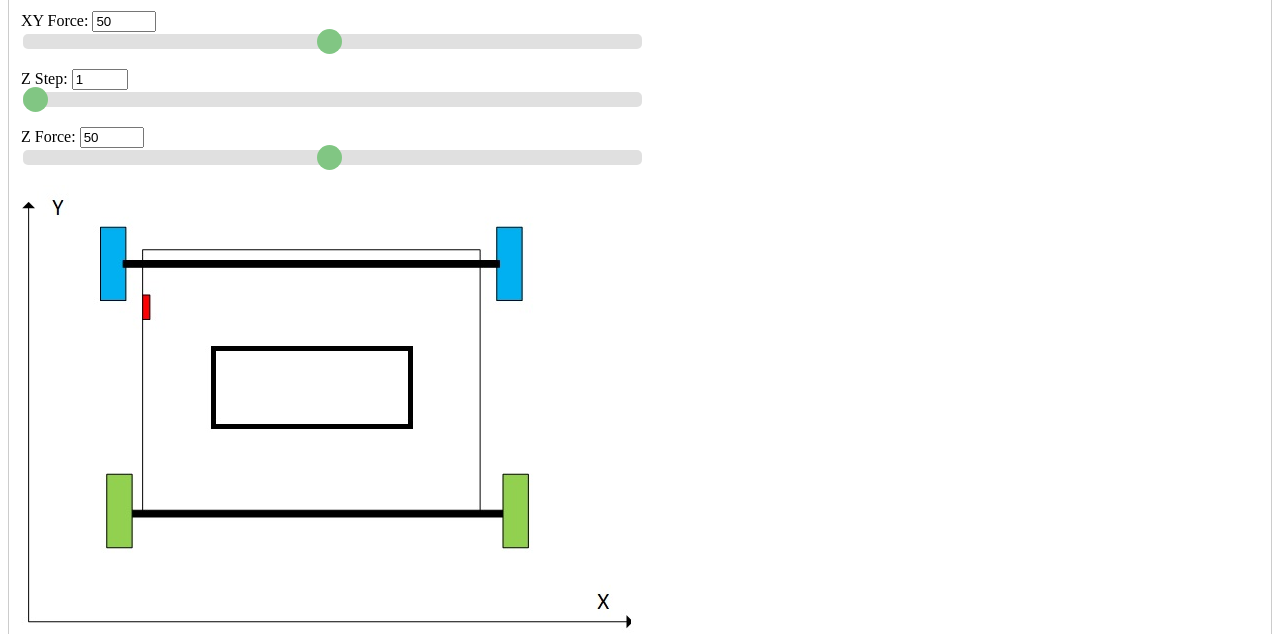
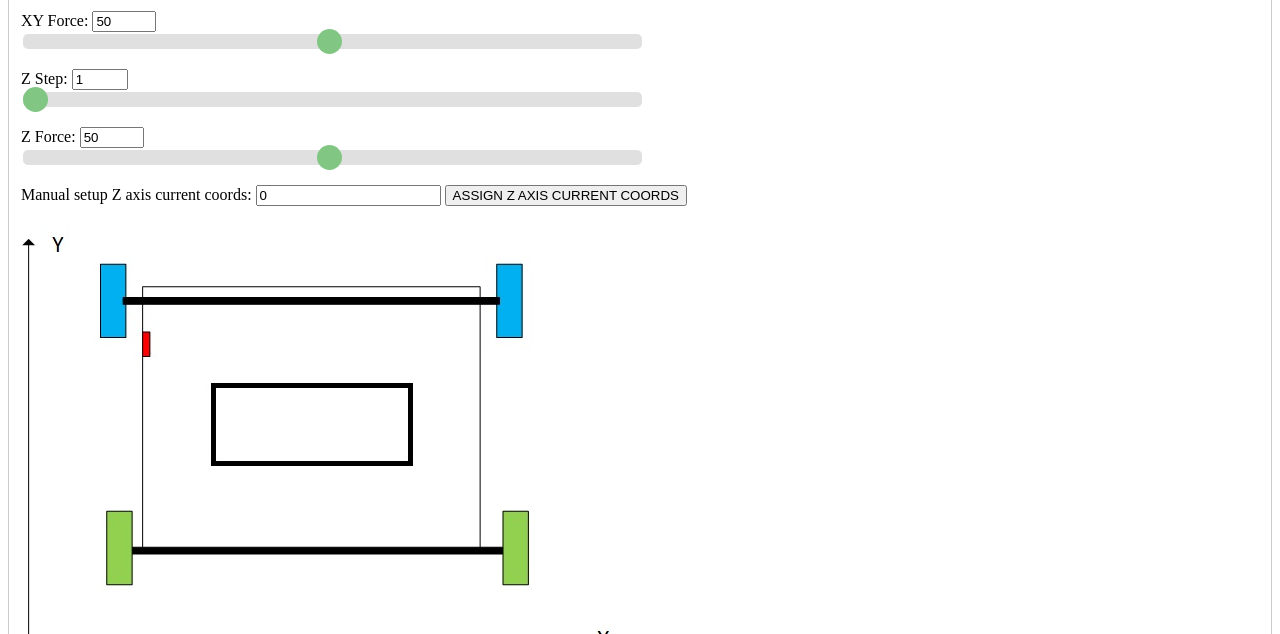
Before and after one commit to natuition/violette, a Flask app: page / in a window 1280 px wide. Shown: the part 245-879 px from the top of the page. Run offline with Flask 2, Linux system fonts and the light colour scheme; parts of the project's set-up code (start-up, migrations or seed data) failed here and were passed over; some libraries are stand-ins or nearby versions.

Commit message:
Manual Z axis current coordinates setting

```diff
--- a/static/scripts/control.js
+++ b/static/scripts/control.js
@@ -107,6 +107,16 @@ socket.on('response', function(msg) {
     }
 });
 
+// on set Z axis btn handler
+function on_z_current_assign_btn(event) {
+    let z_current = Number(document.getElementById("z-current-input").value);
+    if (z_current !== "") {
+        send_values({
+                command: "set-z-current",
+                z_current: z_current});
+    }
+}
+
 // control tabs switch handler
 function on_tab_btn(event, tab_name) {
   // Declare all variables
@@ -128,6 +138,5 @@ function on_tab_btn(event, tab_name) {
   document.getElementById(tab_name).style.display = "block";
   event.currentTarget.className += " active";
 }
-
 // open default "opened" tab on page load
 document.getElementById("default-opened-tab").click();
--- a/templates/interface.html
+++ b/templates/interface.html
@@ -69,8 +69,15 @@
                 <br>
                 <input id="force-z-range" class="slider-color" type="range" min="1" max="100" value="50">
             </p>
+            <p>
+                Manual setup Z axis current coords: <input id="z-current-input" type="number" value="0">
+                <button id="z-current-assign" type="button" onclick="on_z_current_assign_btn(event)">
+                    ASSIGN Z AXIS CURRENT COORDS
+                </button>
+            </p>
         </div>
     </div>
+
     <div class="rightmenu" style="display: block;">
         <p class="contur">
             <img src="{{ url_for('static', filename='images/base1.jpg') }}" class="base">
--- a/web_server.py
+++ b/web_server.py
@@ -181,6 +181,22 @@ def extraction_move_cmd_handler(params):
     send_response(g_code + ": " + response + ", " + cur_coords_str())
 
 
+def set_axis_current_value_cmd_handler(params):
+    if "z_current" not in params:
+        send_response("Z current key is missing, " + NOT_SENT_MSG)
+        return
+
+    if params["z_current"] is None or params["z_current"] == "None" or params["z_current"] == "":
+        send_response("Z key is present but empty or contains None, " + NOT_SENT_MSG)
+        return
+
+    g_code = "G92 Z{0}".format(params["z_current"])
+    print("Converted to g-code: " + g_code + ", sending...")
+    smc.send(g_code)
+    response = read_until_not(">")
+    send_response(g_code + ": " + response + ", " + cur_coords_str())
+
+
 def start_engines_cmd_handler(params):
     pass
 
```
